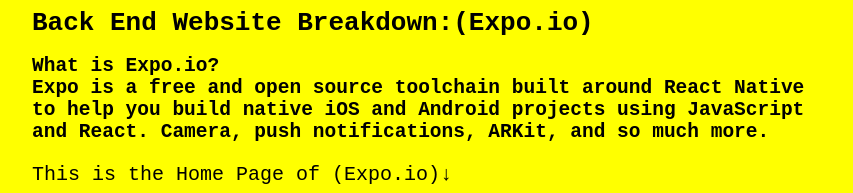
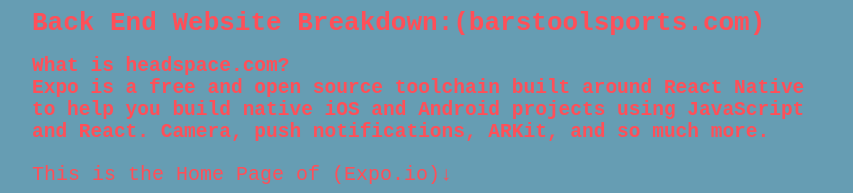
Before and after one commit to KRSMACE/mmp350, a plain HTML site: page website/index.html in a window 1280 px wide. Shown: the top 193 px of the page, without its empty margins (208-1061 px from the left). Drawn offline with Linux system fonts and the light colour scheme.

Commit message:
Initial commit

```diff
--- a/website/index.html
+++ b/website/index.html
@@ -6,9 +6,9 @@
 </head>
     <body>
         <div id="container">
-            <h1>Back End Website Breakdown:(Expo.io)</h1>
+            <h1>Back End Website Breakdown:(barstoolsports.com)</h1>
 
-            <h2>What is Expo.io?<br>Expo is a free and open source toolchain built around React Native to help you build native iOS and Android projects using JavaScript and React. Camera, push notifications, ARKit, and so much more.</h2>
+            <h2>What is headspace.com?<br>Expo is a free and open source toolchain built around React Native to help you build native iOS and Android projects using JavaScript and React. Camera, push notifications, ARKit, and so much more.</h2>
 
             <div class="slide">
                  <p>This is the Home Page of (Expo.io)&darr;</p>
@@ -18,13 +18,14 @@
 
             <div class="slide">
                 <p>This is where you create your account.&darr;</p>
-                <img src="images/signup_page.png">
+                <img src="images/joinpage.png
+                ">
             </div>
 
             <div class="slide">
 
                 <p>This is the page you are taken too after creating an account for the first time.&darr;</p>
-                <img src="images/dashboard_page.png">
+                <img src="images/password.png">
             </div>
 
             <div class="slide">
--- a/website/style.css
+++ b/website/style.css
@@ -1,6 +1,6 @@
 body{
-    background: yellow;
-    color: black;
+    background: #669db3ff;
+    color: #ff4f58ff;
     font-family: monospace;
     font-size: 1em
 
```
Also changed, not shown: website/images/dashboard_page.png (deleted), website/images/editinsnack.png (deleted), website/images/gettingstarted.png (deleted), website/images/homepage.png, website/images/joinpage.png (added), website/images/password.png (added), website/images/signup_page.png (deleted), website/images/step1.png (deleted), website/images/tryingsnack.png (deleted).
